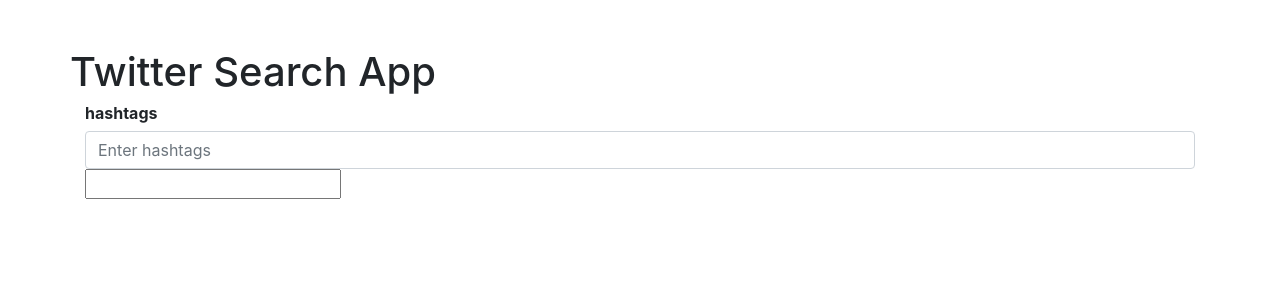
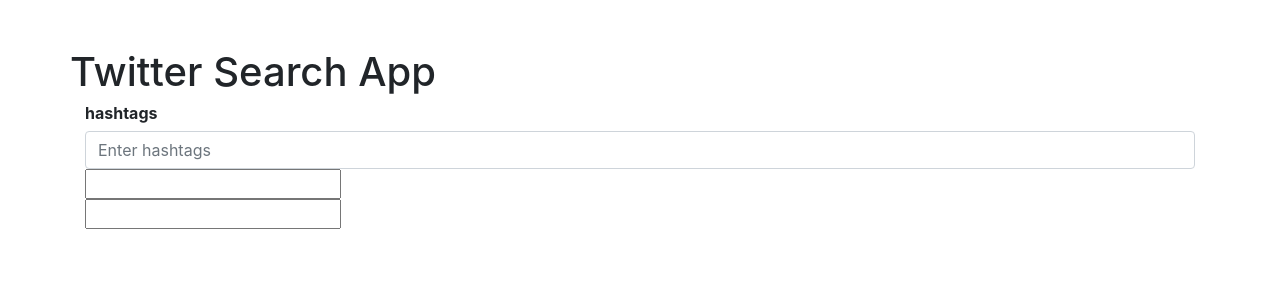
Before and after one commit to YosiZiv/twiiter-search-app, a React (Create React App) app: page / in a window 1280 px wide. Shown: the top 300 px of the page. Built offline with nearby package versions, Linux system fonts and the light colour scheme.

Commit message:
add endDate component for page

```diff
--- a/src/Components/Pages/TwitterSearch.js
+++ b/src/Components/Pages/TwitterSearch.js
@@ -48,6 +48,12 @@ const TwitterSearchPage = props => {
             handleTimeChange={date => handleTimeChange(date, "startDate")}
           />
         </div>
+        <div>
+          <DatePickerComponent
+            id='endDate'
+            handleTimeChange={date => handleTimeChange(date, "endDate")}
+          />
+        </div>
       </form>
     </div>
   );
```
